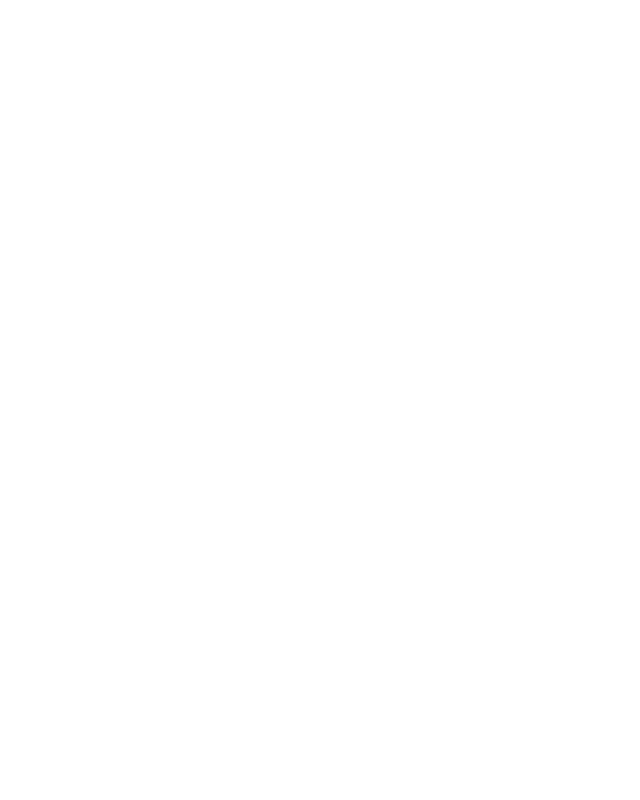
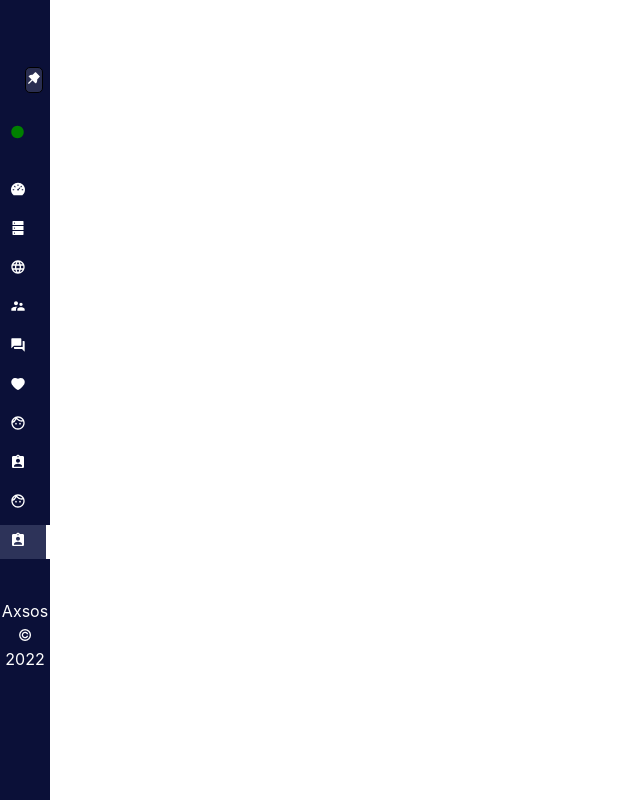
Before and after one commit to Tamer-Mansour/Academy-Portal, a React (Create React App) app in the folder academy-app/: page /Careers in a window 1280 px wide. Shown: the whole page, without its empty margins (0-640 px from the left). Built offline with nearby package versions, Linux system fonts and the light colour scheme.

Commit message:
slove error

```diff
--- a/academy-app/src/App.js
+++ b/academy-app/src/App.js
@@ -1,13 +1,29 @@
-function App() {
-
-    return ( <
-        div className = "App" >
+import "./App.css";
+import Footer from "./components/footer/Footer";
+import Header from "./components/header/Header";
+import ResetPassword from "./components/resetPassword/ResetPassword";
+import Signin from "./components/signin/Signin";
+import StudentList from "./student/StudentList";
+import ChangePassword from "./components/changePassword/ChangePassword"
+import SideBar from "./components/SideBar/SideBar";
+import { BrowserRouter as Router, Route,Routes  } from "react-router-dom";
 
 
-        <
-        /div>
+function App() {
+    return (
+        <div className="App">
+            {/* <Header/>
+            <Signin/>
+      <Footer />
+      <StudentList/> */}
+
+      <Router>
+       <SideBar/>
+      </Router>
+
+        </div>
+
     );
-
 }
 
 export default App;
--- a/academy-app/src/components/SideBar/SidBar.jsx
+++ b/academy-app/src/components/SideBar/SideBar.jsx
@@ -256,14 +256,13 @@
                                     initial="hidden"
                                     animate="show"
                                     exit="hidden"
-                                    animate={{
-                                    }}
+
                                 >
 
                                 </motion.div>
                             )}
 
-                            <CircleIcon style={{ color: "green", marginTop: "105px",borderRadius:"50px" }} />
+                            <CircleIcon style={{ color: "green", marginTop: "105px",borderRadius:"50px",  width: isOpen ? "15px" : "15px", }} />
 
 
                         </AnimatePresence>
--- a/academy-app/src/components/signin/Signin.jsx
+++ b/academy-app/src/components/signin/Signin.jsx
@@ -133,7 +133,7 @@
                           <input
                             className="form-check-input"
                             type="checkbox"
-                            value=""
+
                             id="flexCheckDefault"
                             value={formValues.password}
                             onChange={handleChange}
```
